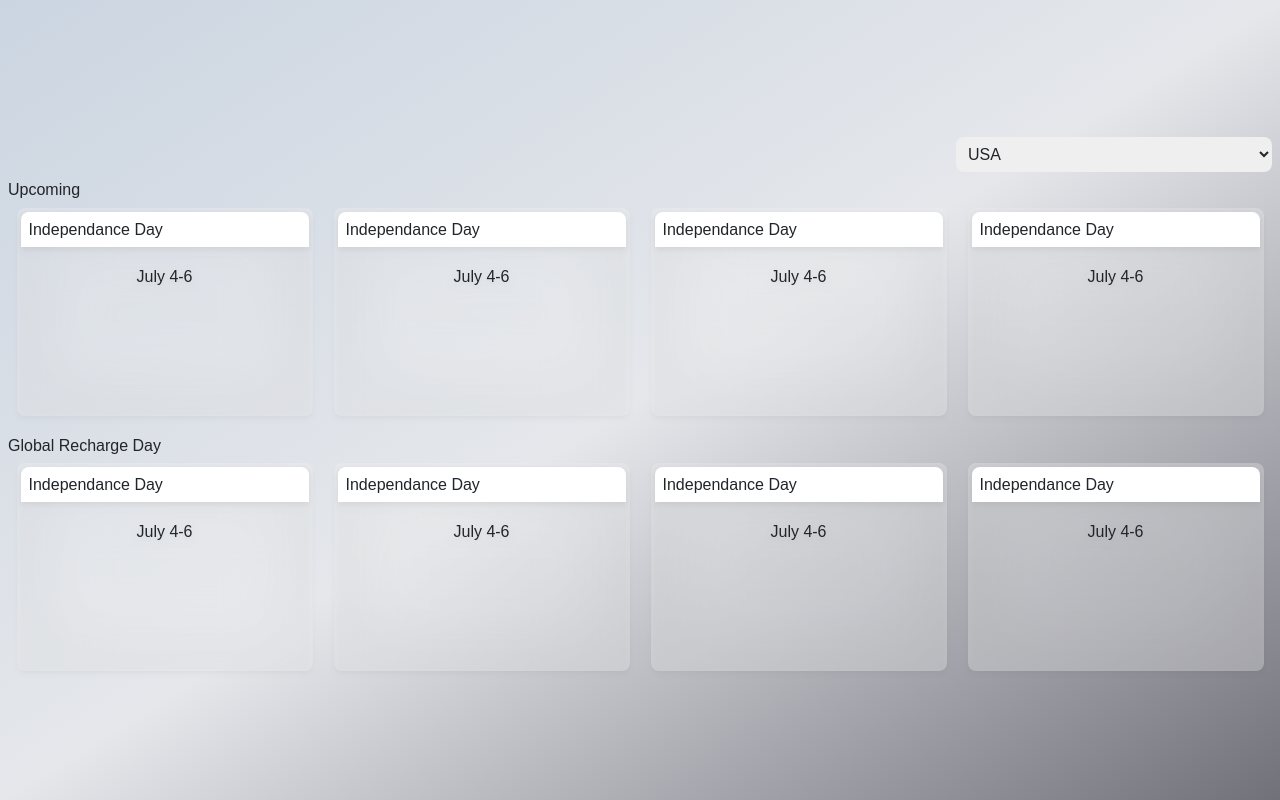
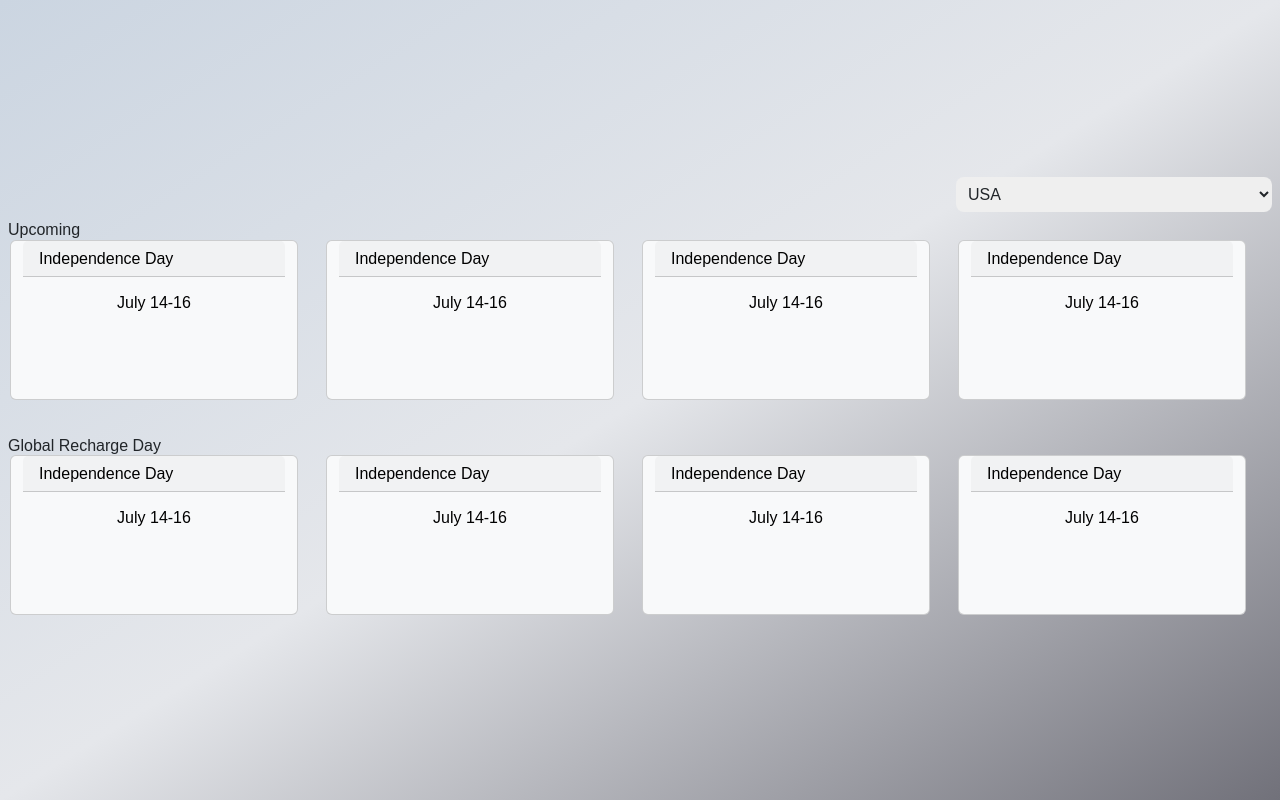
Before and after one commit to enohyn/calendar-app, a React (Create React App) app: page / in a window 1280 px wide. Built offline with nearby package versions, Linux system fonts and the light colour scheme; the HTML template or start-up script is replaced by a standard one.

Commit message:
Bootstrap designed pushed into bootstrap branch

```diff
--- a/src/components/GlobalRechargeDay.jsx
+++ b/src/components/GlobalRechargeDay.jsx
@@ -2,57 +2,33 @@ import React from 'react'
 
 const GlobalRechargeDay = () => {
     return (
-        <section className='w-full flex flex-col px-2 gap-y-2'>
+        <section className='w-100 d-flex flex-column px-2 column-gap-2 '>
             <h3>
                 Global Recharge Day
             </h3>
-            <div className='flex flex-col md:flex-row justify-around items-center w-full flex-wrap gap-x-1 gap-y-4 lg:gap-y-0'>
-                <div className="w-full hover:-translate-y-1 transition-all md:w-[calc(50%_-_20px)] lg:w-[calc(25%_-_20px)] flex flex-col gap-y-4 h-52 bg-white/30 backdrop-blur-2xl backdrop-filter rounded-lg drop-shadow-md hover:drop-shadow-lg">
-                    <header className='rounded-lg py-1 px-1'>
-                        <h4 className='bg-white px-2 rounded-t-lg py-2 '>
-                            Independance Day
-                        </h4>
-                    </header>
-                    <div className='h-10 text-center'>
-                        <h3>
-                            July 4-6
-                        </h3>
+            <div className='row d-flex flex-column flex-md-row justify-content-around align-items-center w-100 '>
+                <div class="card col-12 col-md-6 col-lg-3 text-bg-light mb-3" style={{maxWidth:"18rem", height:"10rem"}}>
+                    <h3 class="card-header">Independence Day</h3>
+                    <div class="card-body">
+                        <h4 class="card-title text-center ">July 14-16</h4>
                     </div>
                 </div>
-                <div className="w-full hover:-translate-y-1 transition-all md:w-[calc(50%_-_20px)] lg:w-[calc(25%_-_20px)] flex flex-col gap-y-4 h-52 bg-white/30 backdrop-blur-2xl backdrop-filter rounded-lg drop-shadow-md hover:drop-shadow-lg">
-                    <header className='rounded-lg py-1 px-1'>
-                        <h4 className='bg-white px-2 rounded-t-lg py-2 '>
-                            Independance Day
-                        </h4>
-                    </header>
-                    <div className='h-10 text-center'>
-                        <h3>
-                            July 4-6
-                        </h3>
+                <div class="card col-12 col-md-6 col-lg-3 text-bg-light mb-3" style={{maxWidth:"18rem", height:"10rem"}}>
+                    <h3 class="card-header">Independence Day</h3>
+                    <div class="card-body">
+                        <h4 class="card-title text-center ">July 14-16</h4>
                     </div>
                 </div>
-                <div className="w-full hover:-translate-y-1 transition-all md:w-[calc(50%_-_20px)] lg:w-[calc(25%_-_20px)] flex flex-col gap-y-4 h-52 bg-white/30 backdrop-blur-2xl backdrop-filter rounded-lg drop-shadow-md hover:drop-shadow-lg">
-                    <header className='rounded-lg py-1 px-1'>
-                        <h4 className='bg-white px-2 rounded-t-lg py-2 '>
-                            Independance Day
-                        </h4>
-                    </header>
-                    <div className='h-10 text-center'>
-                        <h3>
-                            July 4-6
-                        </h3>
+                <div class="card col-12 col-md-6 col-lg-3 text-bg-light mb-3" style={{maxWidth:"18rem", height:"10rem"}}>
+                    <h3 class="card-header">Independence Day</h3>
+                    <div class="card-body">
+                        <h4 class="card-title text-center ">July 14-16</h4>
                     </div>
                 </div>
-                <div className="w-full hover:-translate-y-1 transition-all md:w-[calc(50%_-_20px)] lg:w-[calc(25%_-_20px)] flex flex-col gap-y-4 h-52 bg-white/30 backdrop-blur-2xl backdrop-filter rounded-lg drop-shadow-md hover:drop-shadow-lg">
-                    <header className='rounded-lg py-1 px-1'>
-                        <h4 className='bg-white px-2 rounded-t-lg py-2 '>
-                            Independance Day
-                        </h4>
-                    </header>
-                    <div className='h-10 text-center'>
-                        <h3>
-                            July 4-6
-                        </h3>
+                <div class="card col-12 col-md-6 col-lg-3 text-bg-light mb-3" style={{maxWidth:"18rem", height:"10rem"}}>
+                    <h3 class="card-header">Independence Day</h3>
+                    <div class="card-body">
+                        <h4 class="card-title text-center ">July 14-16</h4>
                     </div>
                 </div>
             </div>
--- a/src/components/UpcomingHolidays.jsx
+++ b/src/components/UpcomingHolidays.jsx
@@ -2,57 +2,33 @@ import React from 'react'
 
 const UpcomingHolidays = () => {
     return (
-        <section className='w-full flex flex-col px-2 gap-y-2'>
+        <section className='w-100 d-flex flex-column px-2 column-gap-2 '>
             <h3>
                 Upcoming
             </h3>
-            <div className='flex flex-col md:flex-row justify-around items-center w-full flex-wrap gap-x-1 gap-y-4 lg:gap-y-0'>
-                <div className="w-full hover:-translate-y-1 transition-all md:w-[calc(50%_-_20px)] lg:w-[calc(25%_-_20px)] flex flex-col gap-y-4 h-52 bg-white/30 backdrop-blur-2xl backdrop-filter rounded-lg drop-shadow-md hover:drop-shadow-lg">
-                    <header className='rounded-lg py-1 px-1'>
-                        <h4 className='bg-white px-2 rounded-t-lg py-2 '>
-                            Independance Day
-                        </h4>
-                    </header>
-                    <div className='h-10 text-center'>
-                        <h3>
-                            July 4-6
-                        </h3>
+            <div className='row d-flex flex-column flex-md-row justify-content-around align-items-center w-100 '>
+                <div class="card col-12 col-md-6 col-lg-3 text-bg-light mb-3" style={{maxWidth:"18rem", height:"10rem"}}>
+                    <h3 class="card-header">Independence Day</h3>
+                    <div class="card-body">
+                        <h4 class="card-title text-center ">July 14-16</h4>
                     </div>
                 </div>
-                <div className="w-full hover:-translate-y-1 transition-all md:w-[calc(50%_-_20px)] lg:w-[calc(25%_-_20px)] flex flex-col gap-y-4 h-52 bg-white/30 backdrop-blur-2xl backdrop-filter rounded-lg drop-shadow-md hover:drop-shadow-lg">
-                    <header className='rounded-lg py-1 px-1'>
-                        <h4 className='bg-white px-2 rounded-t-lg py-2 '>
-                            Independance Day
-                        </h4>
-                    </header>
-                    <div className='h-10 text-center'>
-                        <h3>
-                            July 4-6
-                        </h3>
+                <div class="card col-12 col-md-6 col-lg-3 text-bg-light mb-3" style={{maxWidth:"18rem", height:"10rem"}}>
+                    <h3 class="card-header">Independence Day</h3>
+                    <div class="card-body">
+                        <h4 class="card-title text-center ">July 14-16</h4>
                     </div>
                 </div>
-                <div className="w-full hover:-translate-y-1 transition-all md:w-[calc(50%_-_20px)] lg:w-[calc(25%_-_20px)] flex flex-col gap-y-4 h-52 bg-white/30 backdrop-blur-2xl backdrop-filter rounded-lg drop-shadow-md hover:drop-shadow-lg">
-                    <header className='rounded-lg py-1 px-1'>
-                        <h4 className='bg-white px-2 rounded-t-lg py-2 '>
-                            Independance Day
-                        </h4>
-                    </header>
-                    <div className='h-10 text-center'>
-                        <h3>
-                            July 4-6
-                        </h3>
+                <div class="card col-12 col-md-6 col-lg-3 text-bg-light mb-3" style={{maxWidth:"18rem", height:"10rem"}}>
+                    <h3 class="card-header">Independence Day</h3>
+                    <div class="card-body">
+                        <h4 class="card-title text-center ">July 14-16</h4>
                     </div>
                 </div>
-                <div className="w-full hover:-translate-y-1 transition-all md:w-[calc(50%_-_20px)] lg:w-[calc(25%_-_20px)] flex flex-col gap-y-4 h-52 bg-white/30 backdrop-blur-2xl backdrop-filter rounded-lg drop-shadow-md hover:drop-shadow-lg">
-                    <header className='rounded-lg py-1 px-1'>
-                        <h4 className='bg-white px-2 rounded-t-lg py-2 '>
-                            Independance Day
-                        </h4>
-                    </header>
-                    <div className='h-10 text-center'>
-                        <h3>
-                            July 4-6
-                        </h3>
+                <div class="card col-12 col-md-6 col-lg-3 text-bg-light mb-3" style={{maxWidth:"18rem", height:"10rem"}}>
+                    <h3 class="card-header">Independence Day</h3>
+                    <div class="card-body">
+                        <h4 class="card-title text-center ">July 14-16</h4>
                     </div>
                 </div>
             </div>
```
Also changed, not shown: src/index.css (+14 -2 lines), 1 other file (tests, documents, lock files or other folders).
